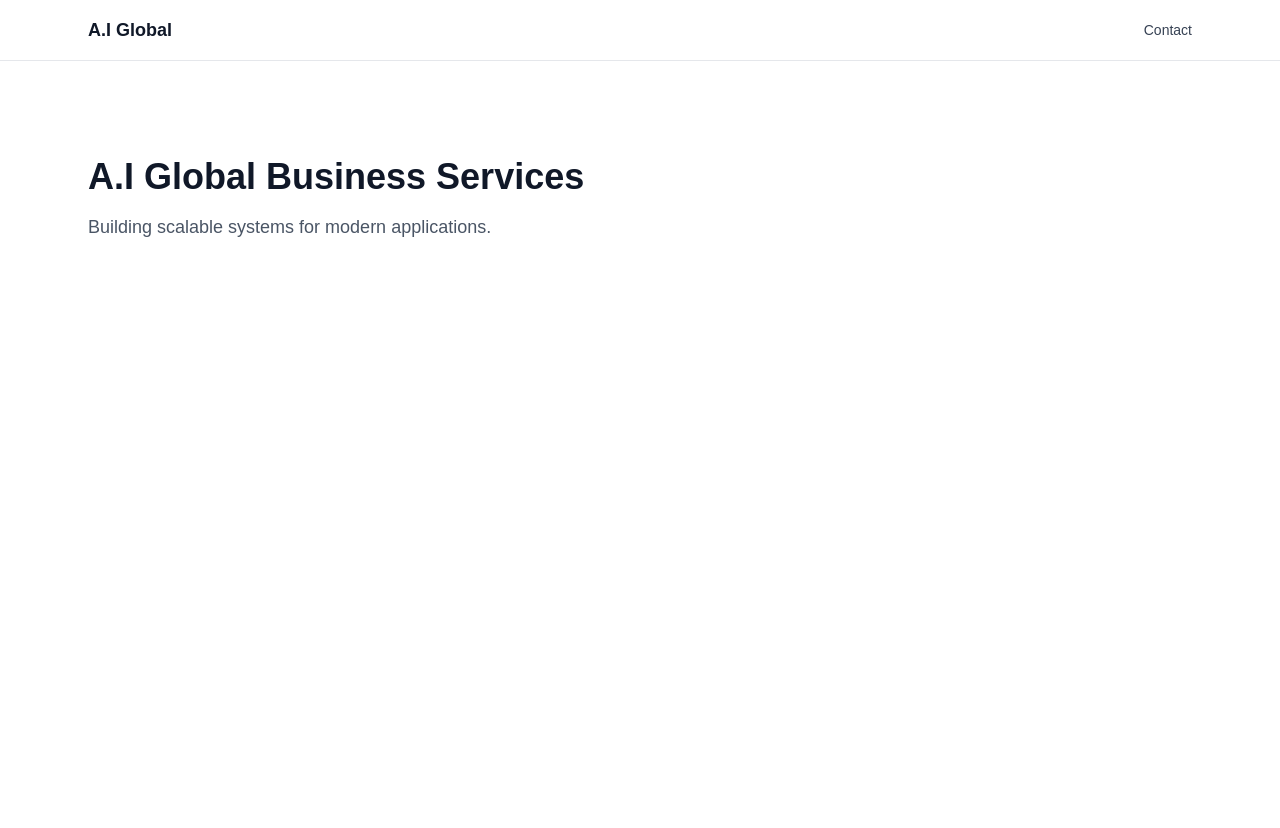
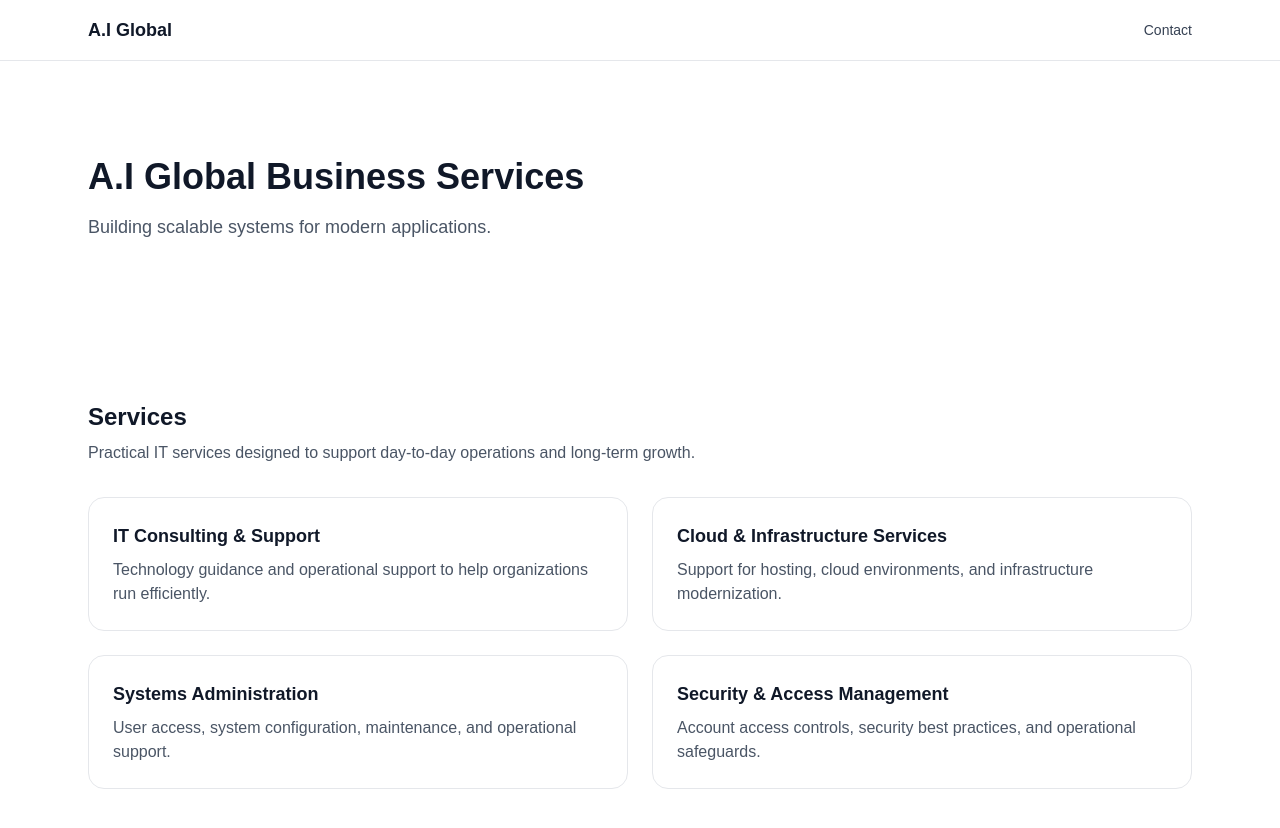
Before and after one commit to Ant2023/A.I-Global, a Next.js app in the folder ai-global/: page / in a window 1280 px wide. Shown: the top 828 px of the page. Before the commit the page ends 800 px from the top, so only its background shows below. Built offline with nearby package versions, Linux system fonts and the light colour scheme.

Commit message:
Update tagline and services to general IT company

```diff
--- /dev/null
+++ b/ai-global/app/components/Services.tsx
@@ -0,0 +1,41 @@
+const services = [
+  {
+    title: "IT Consulting & Support",
+    desc: "Technology guidance and operational support to help organizations run efficiently.",
+  },
+  {
+    title: "Cloud & Infrastructure Services",
+    desc: "Support for hosting, cloud environments, and infrastructure modernization.",
+  },
+  {
+    title: "Systems Administration",
+    desc: "User access, system configuration, maintenance, and operational support.",
+  },
+  {
+    title: "Security & Access Management",
+    desc: "Account access controls, security best practices, and operational safeguards.",
+  },
+];
+
+export default function Services() {
+  return (
+    <section className="max-w-6xl mx-auto px-6 py-16">
+      <h2 className="text-2xl font-semibold mb-2">Services</h2>
+      <p className="text-gray-600 mb-8 max-w-2xl">
+        Practical IT services designed to support day-to-day operations and long-term growth.
+      </p>
+
+      <div className="grid gap-6 sm:grid-cols-2">
+        {services.map((s) => (
+          <div
+            key={s.title}
+            className="rounded-2xl border border-gray-200 p-6 hover:border-gray-300 transition"
+          >
+            <h3 className="text-lg font-semibold mb-2">{s.title}</h3>
+            <p className="text-gray-600">{s.desc}</p>
+          </div>
+        ))}
+      </div>
+    </section>
+  );
+}
--- a/ai-global/app/page.tsx
+++ b/ai-global/app/page.tsx
@@ -1,4 +1,6 @@
 import Navbar from "./components/Navbar";
+import Services from "./components/Services";
+
 
 export default function Home() {
   return (
@@ -14,6 +16,8 @@ export default function Home() {
           Building scalable systems for modern applications.
         </p>
       </section>
+      <Services />
+
     </main>
   );
 }
```
